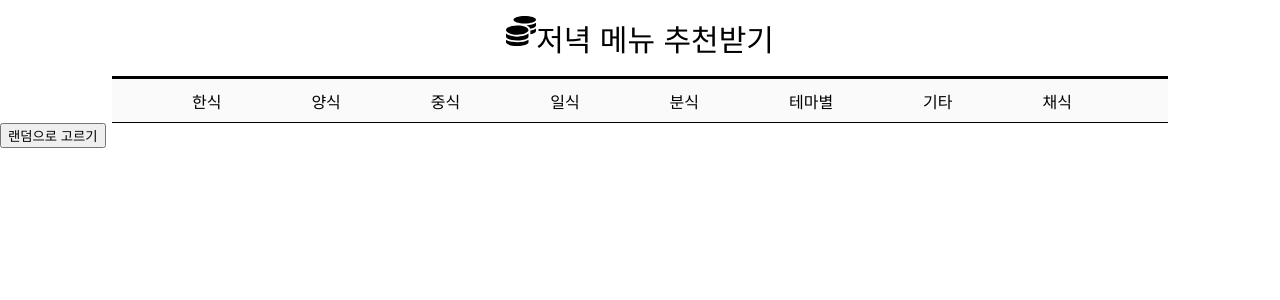
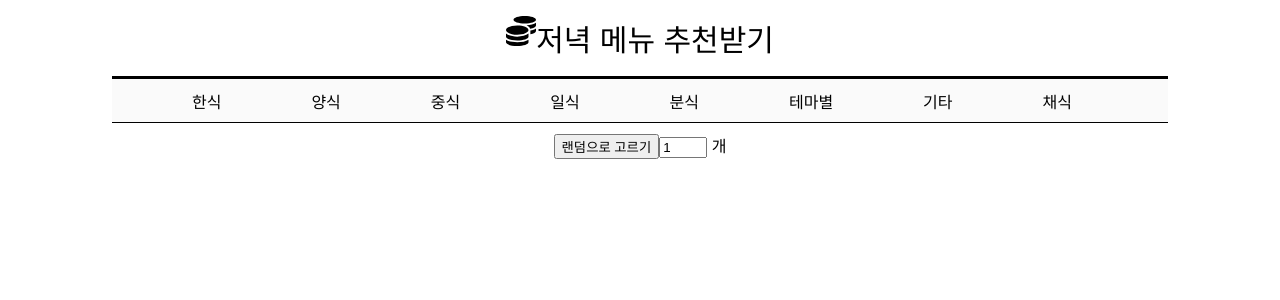
Before and after one commit to chaenabi/dinner-recommendation, a React (Create React App) app: page / in a window 1280 px wide. Shown: the top 300 px of the page. Built offline with nearby package versions, Linux system fonts and the light colour scheme.

Commit message:
implement set number to roll random menu

```diff
--- a/src/components/RandomChoice.js
+++ b/src/components/RandomChoice.js
@@ -1,9 +1,17 @@
-import React from 'react'
+import React, { useCallback, useState } from 'react'
 
 const RandomChoice = ({ onRandomClick, selectedRandomMenu }) => {
+    const [ count, setCount ] = useState(1)
+
+    const onChange = useCallback(e => {
+        setCount(e.target.value)
+    }, [count])
+
+    // why rolled is Array? : array can shows multiple result, when it is needed.
     return (
         <div>
-            <button onClick={onRandomClick}>랜덤으로 고르기</button>
+            <button onClick={() => onRandomClick(count)}>랜덤으로 고르기</button>
+            <input type='number' min='1' max='3' value={count} onChange={onChange} /> 개
             { Array.isArray(selectedRandomMenu.rolled) && selectedRandomMenu.rolled.map((element, index)  => <p key={index}>{element}</p>)}
         </div>
     )
--- a/src/containers/MenuContainer.js
+++ b/src/containers/MenuContainer.js
@@ -1,15 +1,16 @@
 import React from 'react'
 import { useSelector } from 'react-redux'
 import Menu from '../components/Menu'
+import { MenuStyleBlock } from '../styles/style'
 
 const MenuContainer = () => {
     const category = useSelector(state => state.category)
     const menu = useSelector(state => state.menu)
 
     return (
-        <div>
+        <MenuStyleBlock>
             {category.map((element) => element.selected && <Menu menu={menu} key={element.categoryId}/>)}
-        </div>
+        </MenuStyleBlock>
     )
 }
 
--- a/src/containers/RandomChoiceContainer.js
+++ b/src/containers/RandomChoiceContainer.js
@@ -2,24 +2,31 @@ import React, { useCallback, useEffect } from 'react'
 import { useDispatch, useSelector } from 'react-redux'
 import RandomChoice from '../components/RandomChoice'
 import { getAllMenu, randomClick } from '../modules/randomChoice'
+import { RandomChoiceStyleBlock } from '../styles/style'
 
 const RandomChoiceContainer = () => {
 
     const randomChoice = useSelector(state => state.randomChoice)
     const menu = useSelector(state => state.menu)
     const dispatch = useDispatch()
-    const onRandomClick = useCallback(() => dispatch(randomClick()), [dispatch])
+    const onRandomClick = useCallback((count) => {
 
-
+        if (count < 1 || count > 4) {
+            alert(`랜덤하게 고를 수 있는 메뉴는 3개까지 고를 수 있어요.
+            잘못된 값을 입력하셨으니, 한 개만 골라서 보여드릴게요.`)
+            count = 1
+        }
+        dispatch(randomClick(count))
+    }, [dispatch])
     useEffect(() => {
         dispatch(getAllMenu(menu))
     }, [dispatch])
 
-    console.log(menu.clickedCategoryName)
-
     return (
         <div>
-            <RandomChoice onRandomClick={onRandomClick} selectedRandomMenu={randomChoice}/>
+            <RandomChoiceStyleBlock>
+                <RandomChoice onRandomClick={onRandomClick} selectedRandomMenu={randomChoice}/>
+            </RandomChoiceStyleBlock>
         </div>
     )
 }
--- a/src/modules/randomChoice.js
+++ b/src/modules/randomChoice.js
@@ -2,7 +2,7 @@ import { put, takeLatest } from '@redux-saga/core/effects'
 import { GET_MENU } from '../types/menu'
 import { ON_CLICK, ROLL_RANDOM } from '../types/randomChoice'
 
-export const randomClick = () => ({ type: ON_CLICK })
+export const randomClick = (count) => ({ type: ON_CLICK, count })
 const rollRandom = () => ({ type: ROLL_RANDOM })
 export const getAllMenu = (menu) => ({ type: GET_MENU, menu })
 
@@ -16,16 +16,22 @@ export function* randomChoiceSaga() {
 
 const initialState = []
 
-const roll = (state) => {
+const roll = (state, count) => {
     /* filter menuName by selected category by user */
     let menuArray = []
     for (let menu in state) {
-        if (menu === undefined || menu === 'clickedCategoryName') continue
+        if (menu === undefined || menu === 'clickedCategoryName' || menu === 'count') continue
         state[menu].map(e => e.menuName && menuArray.push(e.menuName))
     }
+    let temp = count
+    while (temp++ < 6) {
+        menuArray.splice(Math.floor(Math.random() * menuArray.length), 1)
+    }
 
-    return menuArray.splice(Math.floor(Math.random() * menuArray.length), 1)
+    return menuArray
 }
+
+let count = 1;
 
 export default function randomChoice(state = initialState, action) {
     switch (action.type) {
@@ -34,10 +40,15 @@ export default function randomChoice(state = initialState, action) {
                 return state
             return action.menu
         case ROLL_RANDOM:
-            const rolled = roll(state)
+            const rolled = roll(state, count)
             return { ...state, rolled }
         case ON_CLICK:
+            if (action.count !== undefined) {
+                count = action.count
+                return { ...state, count }
+            }
+            else return { ...state, count }
         default:
-            return state
+            return { ...state, count }
     }
 }
--- a/src/styles/style.js
+++ b/src/styles/style.js
@@ -39,3 +39,14 @@ export const CategoryStyle = styled.div`
   color: ${props => props.selected ? 'orange' : 'black'};
   font-weight: ${props => props.selected ? '700' : 'normal'};
 `
+
+export const MenuStyleBlock = styled.div`
+  display: flex;
+  justify-content: center;
+`
+
+export const RandomChoiceStyleBlock = styled.div`
+  display: flex;
+  margin-top: 10px;
+  justify-content: center;
+`
```
Also changed, not shown: src/images/denjangjjige.jpg (added), src/images/kimchijjige.jpg (added).
